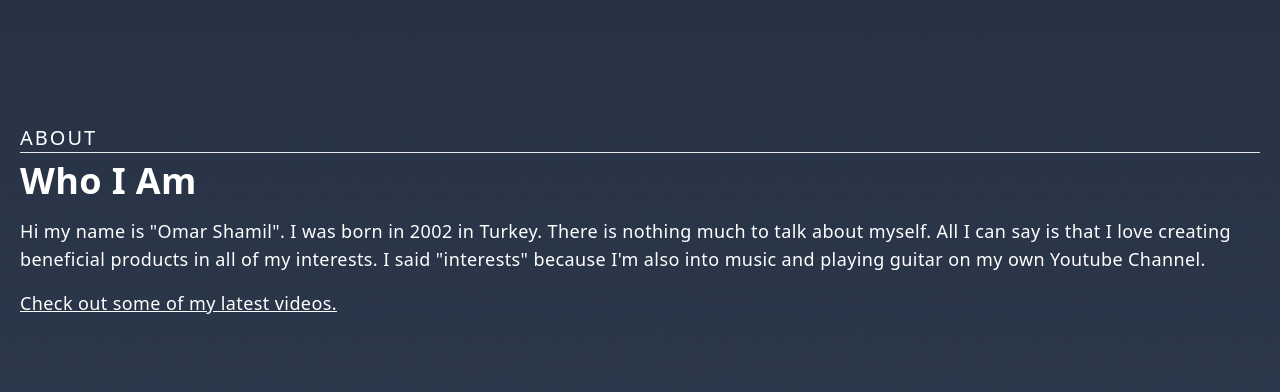
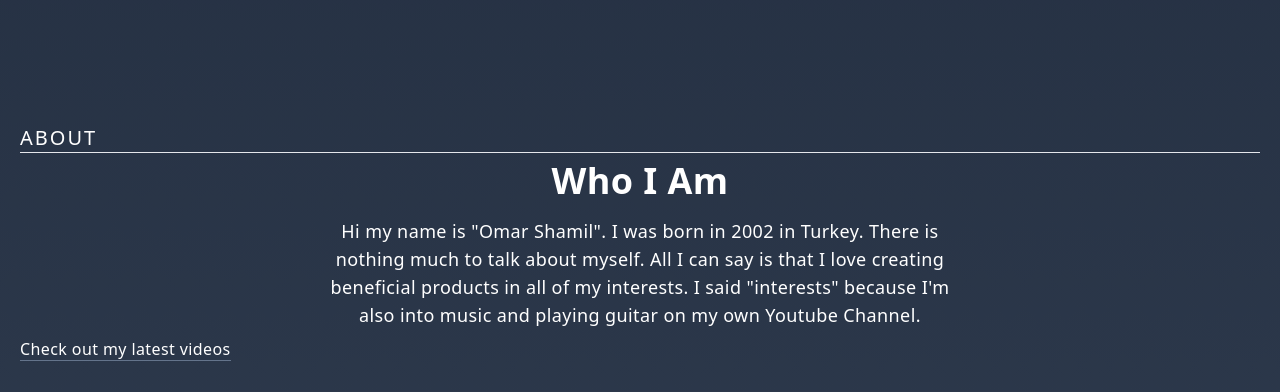
Before and after one commit to sham52/portfolio2, a Next.js app: page / in a window 1280 px wide. Shown: the part 740-1132 px from the top of the page. Built offline with nearby package versions, Linux system fonts and the light colour scheme; grey boxes are pictures that could not be loaded; what txtgen would draw is missing.

Commit message:
idk what r these

```diff
--- a/components/about.jsx
+++ b/components/about.jsx
@@ -4,13 +4,11 @@ const About = () => {
   return (
     <div id="about" className="w-full md:h-screen p-4 flex items-center py-16 ">
       <div className="max-w-[1240px] m-auto md:grid grid-cols-2 gap-8">
-        <div className="col-span-2">
-          <p className="uppercase text-xl tracking-widest border-b ">
-            About
-          </p>
-          <h2 className="py-2 ">Who I Am</h2>
+        <div className="col-span-2 ">
+          <p className="uppercase text-xl tracking-widest border-b ">About</p>
+          <h2 className="py-2 text-center">Who I Am</h2>
 
-          <p className="py-2 font-md">
+          <p className="py-2 font-md text-center w-1/2 mx-auto">
             Hi my name is "Omar Shamil". I was born in 2002 in Turkey. There is
             nothing much to talk about myself. All I can say is that I love
             creating beneficial products in all of my interests. I said
@@ -18,12 +16,16 @@ const About = () => {
             Youtube Channel.
           </p>
 
-          <p className="hover:text-slate-900 py-2 underline cursor-pointer">
-            Check out some of my latest videos.
-          </p>
+          <a
+            className="transition-all mx-auto hover:text-slate-500 text-white border-b border-slate-500"
+            href="https://www.youtube.com/channel/UCOI8aM3S3rOkDdWoq13oyyg"
+            target="_blank"
+          >
+            Check out my latest videos
+          </a>
           <div className="aspect-w-16 aspect-h-9">
             <iframe
-              className="w-[75%] h-[75%] p-0 m-auto border-4 border-slate-600 rounded-lg shadow-gray-400 shadow-md "
+              className="  w-[75%] h-[75%]  mx-auto my-8 border-4 border-slate-600 rounded-lg shadow-gray-400 shadow-md "
               src="https://www.youtube.com/embed/vIYprhD46Bc"
               title="Sweater Weather - Sad Version - X - Wicked Game  [Guitar Cover] #StayHome"
               frameborder="0"
--- a/components/main.jsx
+++ b/components/main.jsx
@@ -12,10 +12,10 @@ import { TypeAnimation } from "react-type-animation";
 
 const Main = () => {
   return (
-    <div id="home" className="w-full h-screen text-center">
+    <div id="home" className="w-full h-screen pt-20 text-center">
       <div className="max-w-[1240px] w-full h-full mx-auto p-2 flex justify-center items-center">
         <div className="flex flex-col justify-center items-center">
-          <p className="uppercase text-sm tracking-widest content-none border-b  text-white border-slate-500 ">
+          <p className="uppercase text-sm tracking-widest content-none border-b   text-white border-slate-500 ">
             JACK OF ALL TRADES
           </p>
           <Image
@@ -49,14 +49,14 @@ const Main = () => {
             />
           </h1>
           <p className="py-4 text-white max-w-[70%] m-auto">
-            Hi! My name is Shamil. I am a student at{" "}
+            Hi! My name is Shamil. I am a student at
             <a
               className="italic"
               href="https://www.tedu.edu.tr/en"
               target="_blank"
             >
-              TED University
-            </a>{" "}
+              &nbsp;TED University&nbsp;
+            </a>
             in the Department of Engineering. I am really into software
             development. I'm working on both responsive web, front-end and
             back-end technologies lately. Currently, I am learning Javascript
--- a/components/navbar.jsx
+++ b/components/navbar.jsx
@@ -153,6 +153,7 @@ const Navbar = () => {
           </div>
         </div>
       </div>
+
     </div>
   );
 };
--- a/styles/globals.css
+++ b/styles/globals.css
@@ -2,11 +2,9 @@
 @tailwind components;
 @tailwind utilities;
 
-
-
 @layer base {
-  html{
-    @apply scroll-smooth duration-300 ease-in;
+  html {
+    @apply scroll-smooth;
   }
   body {
     @apply bg-gradient-to-t from-slate-600  to-slate-800
@@ -20,11 +18,11 @@
   h6 {
     @apply font-bold text-white;
   }
-  p{
+  p {
     @apply text-white text-lg;
   }
   label {
-      @apply text-white;
+    @apply text-white;
   }
   border {
     @apply border-white;
```
